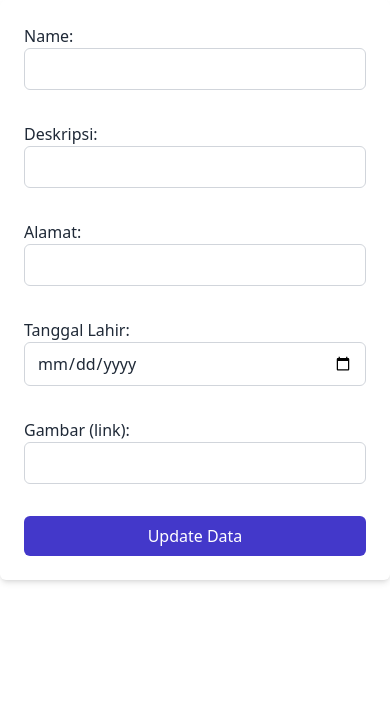
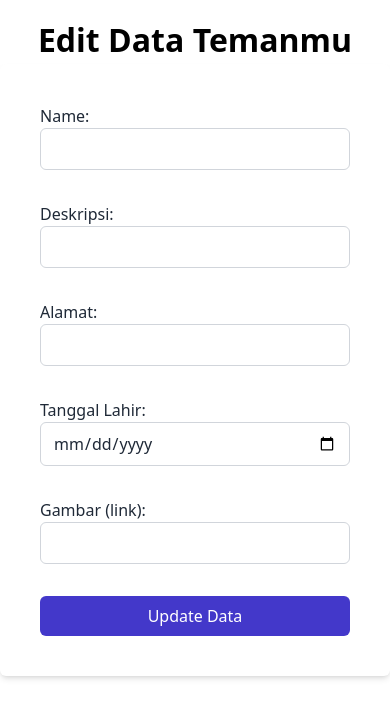
Before and after one commit to fajri-farid/dataTeman-ReactJS, a React (Vite) app: page /edit-data/1 in a window 390 px wide. Shown: the top 718 px of the page. Built offline with nearby package versions, Linux system fonts and the light colour scheme; no server answers.

Commit message:
design done

```diff
--- a/src/app/editData.jsx
+++ b/src/app/editData.jsx
@@ -4,6 +4,9 @@ import { DataEdit } from "../components/dataEdit";
 export const EditData = () => {
   return (
     <div>
+      <h1 className="text-[2rem] font-semibold text-center mt-4 md:mt-10 md:mb-10">
+        Edit Data Temanmu
+      </h1>
       <DataEdit />
     </div>
   );
--- a/src/app/tambahData.jsx
+++ b/src/app/tambahData.jsx
@@ -4,7 +4,9 @@ import { AddData } from "../components/addData";
 export const TambahData = () => {
   return (
     <div className="main">
-      <h1 className="text-[2rem] font-semibold text-center mt-10 mb-10">Masukkan Data Temanmu</h1>
+      <h1 className="text-[2rem] font-semibold text-center mt-10 mb-10">
+        Masukkan Data Temanmu
+      </h1>
       <AddData />
     </div>
   );
--- a/src/components/dataEdit.jsx
+++ b/src/components/dataEdit.jsx
@@ -56,7 +56,7 @@ export const DataEdit = () => {
   };
 
   return (
-    <div className="max-w-md mx-auto bg-white p-6 rounded-md shadow-md">
+    <div className="max-w-md mx-auto bg-white p-10 md:p-6 rounded-md shadow-md">
       <Toaster />
       {/* <h1>Edit Data</h1> */}
       <form onSubmit={handleSubmit}>
```
